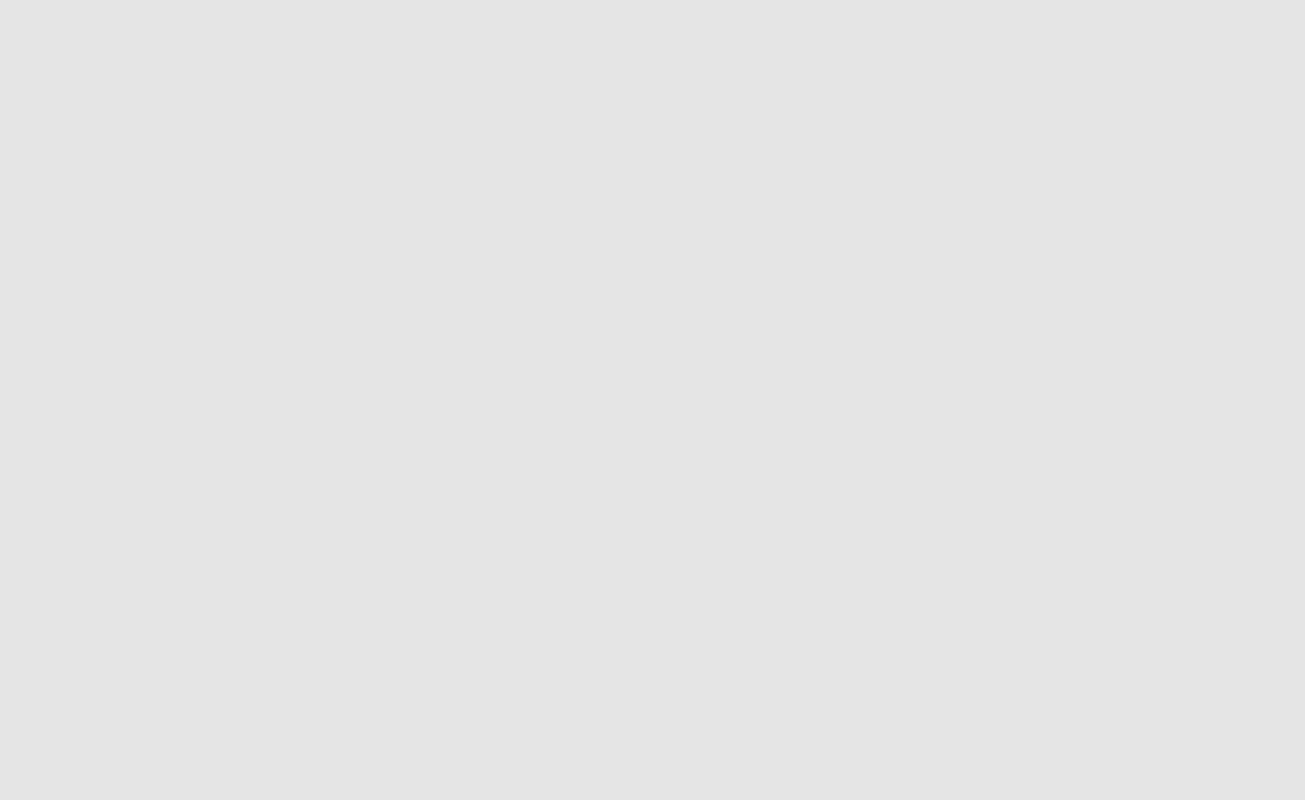
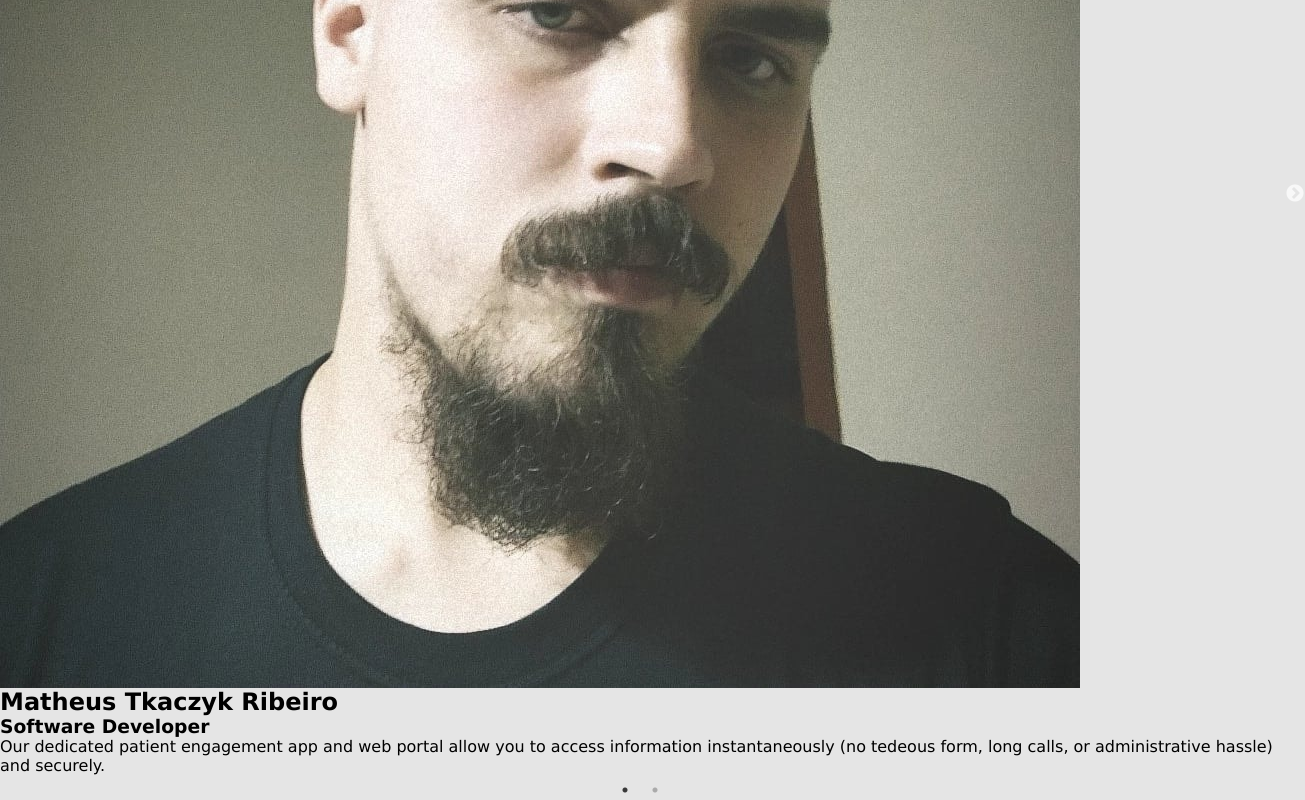
Before and after one commit to matheustkaczyk/trafalgar-landing-page, a React (Vite) app: page / in a window 1280 px wide. Shown: the part 2530-3330 px from the top of the page, 1305 px wide, since content can reach past the window. Before the commit the page ends 2112 px from the top, so only its background shows below. Built offline with nearby package versions, Linux system fonts and the light colour scheme.

Commit message:
feat: estruturando carousel, falta estilizacao

```diff
--- a/package.json
+++ b/package.json
@@ -12,7 +12,8 @@
     "react": "^18.2.0",
     "react-dom": "^18.2.0",
     "react-slick": "^0.29.0",
-    "sass": "^1.54.9"
+    "sass": "^1.54.9",
+    "slick-carousel": "^1.8.1"
   },
   "devDependencies": {
     "@types/react": "^18.0.17",
--- a/src/App.jsx
+++ b/src/App.jsx
@@ -1,31 +1,13 @@
 import './App.scss';
-import "~slick-carousel/slick/slick.css";
-import "~slick-carousel/slick/slick-theme.css"
+import "slick-carousel/slick/slick.css";
+import "slick-carousel/slick/slick-theme.css";
 
 import Header from './components/Header';
 
 import Home from './pages/Home';
 import Leading from './pages/Leading';
 import Services from './pages/Services';
-
-import tkaczyk from './assets/tkaczyk.jpg';
-
-const data = [
-  {
-    img: tkaczyk,
-    alt: 'tkaczyk',
-    name: 'Matheus Tkaczyk Ribeiro',
-    subtitle: 'Software Developer',
-    text: 'Our dedicated patient engagement app and web portal allow you to access information instantaneously (no tedeous form, long calls, or administrative hassle) and securely.'
-  },
-  {
-    img: tkaczyk,
-    alt: 'tkaczyk',
-    name: 'Matheus Tkaczyk Ribeiro',
-    subtitle: 'Software Developer',
-    text: 'Our dedicated patient engagement app and web portal allow you to access information instantaneously (no tedeous form, long calls, or administrative hassle) and securely.'
-  },
-]
+import Customers from './pages/Customers';
 
 function App() {
   return (
@@ -34,6 +16,7 @@ function App() {
       <Home />
       <Services />
       <Leading />
+      <Customers />
     </div>
   )
 }
--- a/src/pages/Customers/index.jsx
+++ b/src/pages/Customers/index.jsx
@@ -0,0 +1,51 @@
+import Slider from 'react-slick';
+
+import tkaczyk from '../../assets/tkaczyk.jpg';
+
+const data = [
+  {
+    img: tkaczyk,
+    alt: 'tkaczyk',
+    name: 'Matheus Tkaczyk Ribeiro',
+    subtitle: 'Software Developer',
+    text: 'Our dedicated patient engagement app and web portal allow you to access information instantaneously (no tedeous form, long calls, or administrative hassle) and securely.'
+  },
+  {
+    img: tkaczyk,
+    alt: 'tkaczyk',
+    name: 'Matheus Tkaczyk Ribeiro',
+    subtitle: 'Software Developer',
+    text: 'Our dedicated patient engagement app and web portal allow you to access information instantaneously (no tedeous form, long calls, or administrative hassle) and securely.'
+  },
+]
+
+const Customers = () => {
+  const settings = {
+    dots: true,
+    infinite: true,
+    speed: 500,
+    slidesToShow: 1,
+    slidesToScroll: 1
+  };
+
+  return(
+    <section>
+      <h1>What our customers are saying</h1>
+      <hr />
+      <div>
+        <Slider {...settings}>
+          {data.map((item, index) => (
+            <div key={index}>
+              <img src={item.img} alt={item.alt} />
+              <h2>{item.name}</h2>
+              <h3>{item.subtitle}</h3>
+              <p>{item.text}</p>
+            </div>
+          ))}
+        </Slider>
+      </div>
+    </section>
+  )
+}
+
+export default Customers;
```
Also changed, not shown: 1 other file (tests, documents, lock files or other folders).
